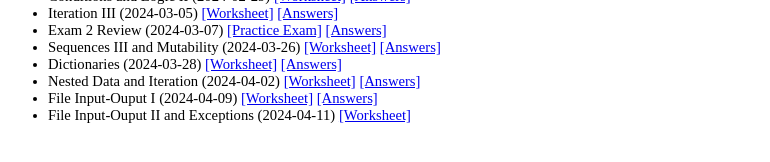
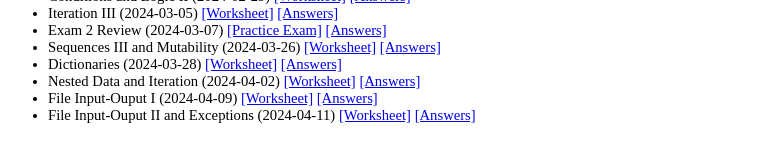
Before and after one commit to georgianahaldeman/cosc101, a Jekyll site: the page built from docs/notes/index.md, in a window 1280 px wide. Shown: the part 219-381 px from the top of the page, without its empty margins (0-770 px from the left). Built offline with Jekyll 4.4.1, drawn with Linux system fonts in a browser that asks for light colours; our own code applies the rules of GitHub Pages for plain Markdown files.

Commit message:
answers 4_11

```diff
--- a/docs/notes/index.md
+++ b/docs/notes/index.md
@@ -35,7 +35,7 @@
 
 - File Input-Ouput I (2024-04-09) [[Worksheet]](./files/4_9.pdf) [[Answers]](./files/4_9_ans.pdf)
 
-- File Input-Ouput II and Exceptions (2024-04-11) [[Worksheet]](./files/4_11.pdf)
+- File Input-Ouput II and Exceptions (2024-04-11) [[Worksheet]](./files/4_11.pdf) [[Answers]](./files/4_11_ans.pdf)
 
 <!--
 - Sequences II and Mutability I (2023-10-05) [[Worksheet]](./notes/10_5.pdf) [[Notes]](./answers/10_5_answers.pdf)
```
Also changed, not shown: 1 other file.
